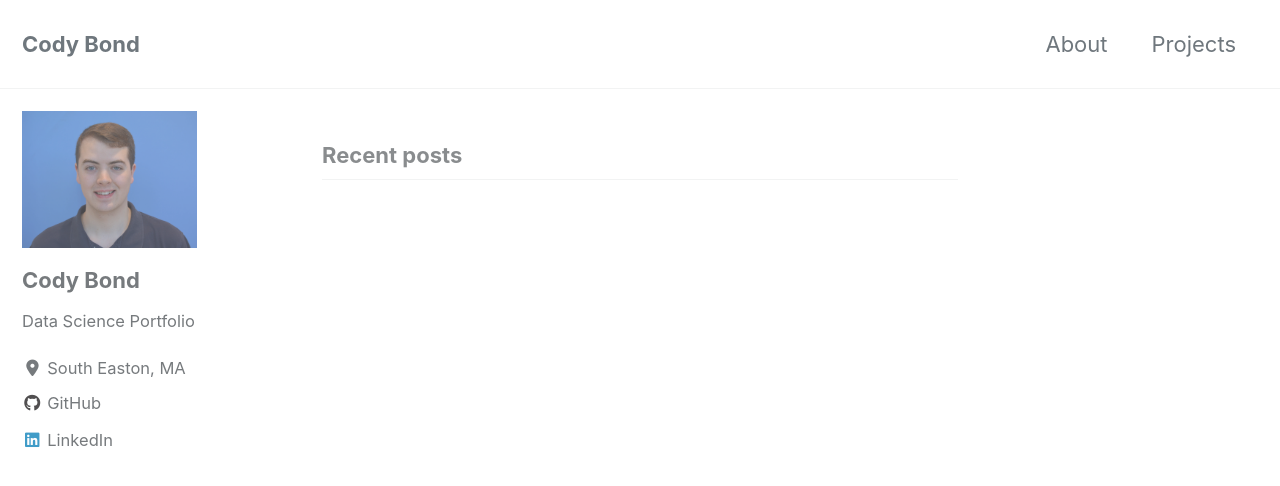
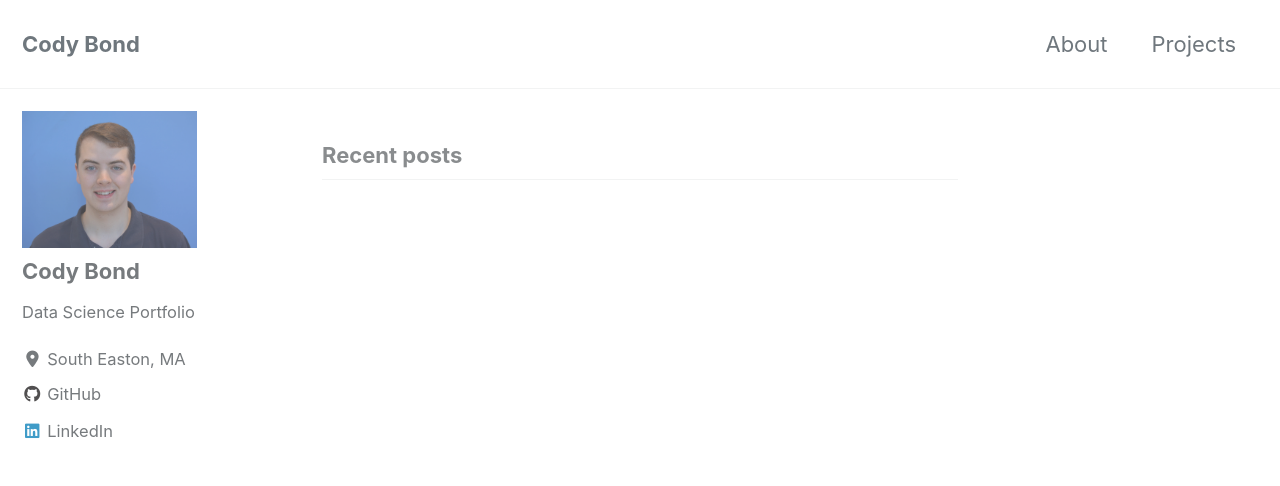
Before and after one commit to codyrbond/codyrbond.github.io, a Jekyll site: the page built from index.html, in a window 1280 px wide and 900 px high. Shown: the top 486 px of the window. Built offline with Jekyll 4.4.1, drawn with Linux system fonts in a browser that asks for light colours; cached includes are drawn as plain includes; nearby versions of some CDN libraries; the list of posts is cut into pages by our own code.

Commit message:
Revert changes

```diff
--- a/_sass/minimal-mistakes/_sidebar.scss
+++ b/_sass/minimal-mistakes/_sidebar.scss
@@ -129,7 +129,6 @@
   img {
     max-width: 175px;
     border-radius: 0%;
-    vertical-align: baseline;
 
     @include breakpoint($large) {
       padding: 0px;
```
